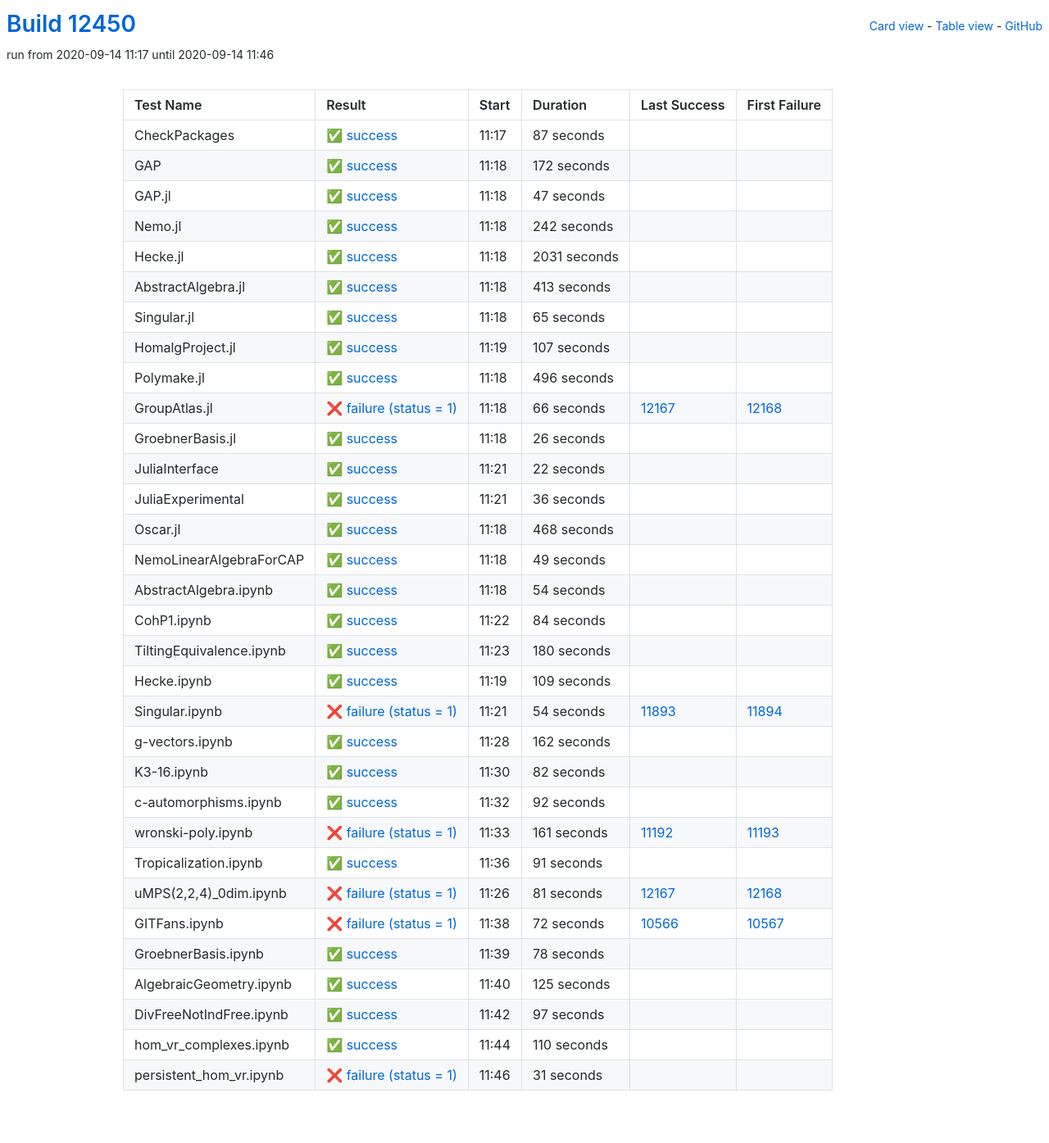
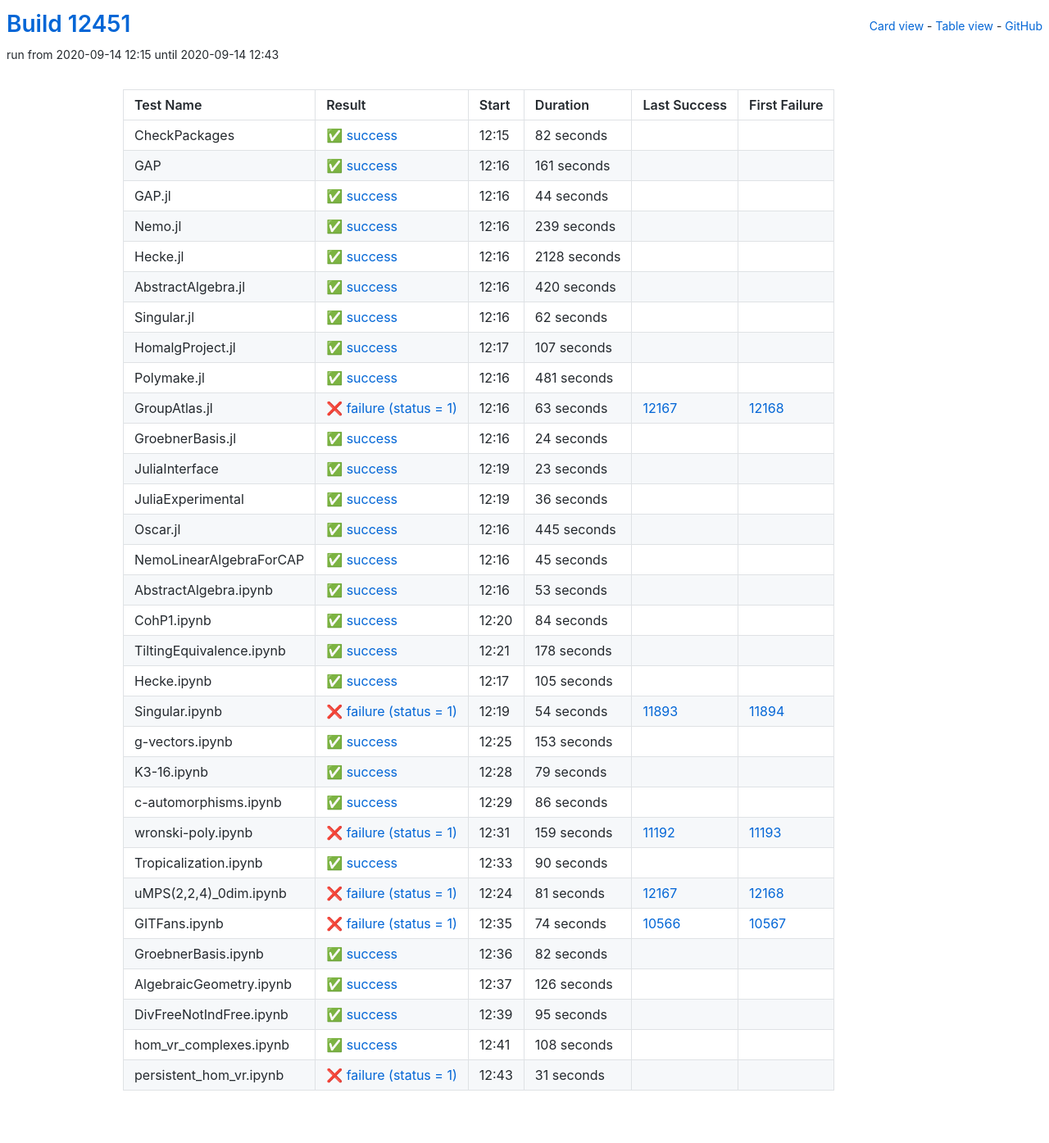
Before and after one commit to oscar-system/oscar-ci-status, a Jekyll site: the page built from table.html, in a window 1280 px wide. Shown: the whole page at 82% size. Built offline with Jekyll 4.4.1, drawn with Linux system fonts in a browser that asks for light colours.

Commit message:
Build #12451

```diff
--- a/_data/ci.yml
+++ b/_data/ci.yml
@@ -1,6 +1,6 @@
 ---
-build: 12450
-build_url: https://oscarci.mathematik.uni-kl.de/job/oscar/12450/
+build: 12451
+build_url: https://oscarci.mathematik.uni-kl.de/job/oscar/12451/
 job: oscar
 organization: oscar-system
 repo: oscar-ci-status
@@ -8,92 +8,92 @@
 tests:
 - name: CheckPackages
   id: checkpackages
-  log: https://oscarci.mathematik.uni-kl.de/job/oscar/12450/artifact/logs/build-12450/CheckPackages.log
-  start: 2020-09-14 11:17
+  log: https://oscarci.mathematik.uni-kl.de/job/oscar/12451/artifact/logs/build-12451/CheckPackages.log
+  start: 2020-09-14 12:15
   success: true
   exitcode: 0
   status: success
-  duration: 87
+  duration: 82
   last_success: false
   last_success_url:
   first_failure: false
   first_failure_url:
 - name: GAP
   id: gap
-  log: https://oscarci.mathematik.uni-kl.de/job/oscar/12450/artifact/logs/build-12450/GAP.log
-  start: 2020-09-14 11:18
+  log: https://oscarci.mathematik.uni-kl.de/job/oscar/12451/artifact/logs/build-12451/GAP.log
+  start: 2020-09-14 12:16
   success: true
   exitcode: 0
   status: success
-  duration: 172
+  duration: 161
   last_success: false
   last_success_url:
   first_failure: false
   first_failure_url:
 - name: GAP.jl
   id: gap-jl
-  log: https://oscarci.mathematik.uni-kl.de/job/oscar/12450/artifact/logs/build-12450/GAP.jl.log
-  start: 2020-09-14 11:18
+  log: https://oscarci.mathematik.uni-kl.de/job/oscar/12451/artifact/logs/build-12451/GAP.jl.log
+  start: 2020-09-14 12:16
   success: true
   exitcode: 0
   status: success
-  duration: 47
+  duration: 44
   last_success: false
   last_success_url:
   first_failure: false
   first_failure_url:
 - name: Nemo.jl
   id: nemo-jl
-  log: https://oscarci.mathematik.uni-kl.de/job/oscar/12450/artifact/logs/build-12450/Nemo.jl.log
-  start: 2020-09-14 11:18
+  log: https://oscarci.mathematik.uni-kl.de/job/oscar/12451/artifact/logs/build-12451/Nemo.jl.log
+  start: 2020-09-14 12:16
   success: true
   exitcode: 0
   status: success
-  duration: 242
+  duration: 239
   last_success: false
   last_success_url:
   first_failure: false
   first_failure_url:
 - name: Hecke.jl
   id: hecke-jl
-  log: https://oscarci.mathematik.uni-kl.de/job/oscar/12450/artifact/logs/build-12450/Hecke.jl.log
-  start: 2020-09-14 11:18
+  log: https://oscarci.mathematik.uni-kl.de/job/oscar/12451/artifact/logs/build-12451/Hecke.jl.log
+  start: 2020-09-14 12:16
   success: true
   exitcode: 0
   status: success
-  duration: 2031
+  duration: 2128
   last_success: false
   last_success_url:
   first_failure: false
   first_failure_url:
 - name: AbstractAlgebra.jl
   id: abstractalgebra-jl
-  log: https://oscarci.mathematik.uni-kl.de/job/oscar/12450/artifact/logs/build-12450/AbstractAlgebra.jl.log
-  start: 2020-09-14 11:18
+  log: https://oscarci.mathematik.uni-kl.de/job/oscar/12451/artifact/logs/build-12451/AbstractAlgebra.jl.log
+  start: 2020-09-14 12:16
   success: true
   exitcode: 0
   status: success
-  duration: 413
+  duration: 420
   last_success: false
   last_success_url:
   first_failure: false
   first_failure_url:
 - name: Singular.jl
   id: singular-jl
-  log: https://oscarci.mathematik.uni-kl.de/job/oscar/12450/artifact/logs/build-12450/Singular.jl.log
-  start: 2020-09-14 11:18
+  log: https://oscarci.mathematik.uni-kl.de/job/oscar/12451/artifact/logs/build-12451/Singular.jl.log
+  start: 2020-09-14 12:16
   success: true
   exitcode: 0
   status: success
-  duration: 65
+  duration: 62
   last_success: false
   last_success_url:
   first_failure: false
   first_failure_url:
 - name: HomalgProject.jl
   id: homalgproject-jl
-  log: https://oscarci.mathematik.uni-kl.de/job/oscar/12450/artifact/logs/build-12450/HomalgProject.jl.log
-  start: 2020-09-14 11:19
+  log: https://oscarci.mathematik.uni-kl.de/job/oscar/12451/artifact/logs/build-12451/HomalgProject.jl.log
+  start: 2020-09-14 12:17
   success: true
   exitcode: 0
   status: success
@@ -104,56 +104,56 @@
   first_failure_url:
 - name: Polymake.jl
   id: polymake-jl
-  log: https://oscarci.mathematik.uni-kl.de/job/oscar/12450/artifact/logs/build-12450/Polymake.jl.log
-  start: 2020-09-14 11:18
+  log: https://oscarci.mathematik.uni-kl.de/job/oscar/12451/artifact/logs/build-12451/Polymake.jl.log
+  start: 2020-09-14 12:16
   success: true
   exitcode: 0
   status: success
-  duration: 496
+  duration: 481
   last_success: false
   last_success_url:
   first_failure: false
   first_failure_url:
 - name: GroupAtlas.jl
   id: groupatlas-jl
-  log: https://oscarci.mathematik.uni-kl.de/job/oscar/12450/artifact/logs/build-12450/GroupAtlas.jl.log
-  start: 2020-09-14 11:18
+  log: https://oscarci.mathematik.uni-kl.de/job/oscar/12451/artifact/logs/build-12451/GroupAtlas.jl.log
+  start: 2020-09-14 12:16
   success: false
   exitcode: 1
   status: failure
-  duration: 66
+  duration: 63
   last_success: 12167
   last_success_url: https://oscarci.mathematik.uni-kl.de/job/oscar/12167/
   first_failure: 12168
   first_failure_url: https://oscarci.mathematik.uni-kl.de/job/oscar/12168/
 - name: GroebnerBasis.jl
   id: groebnerbasis-jl
-  log: https://oscarci.mathematik.uni-kl.de/job/oscar/12450/artifact/logs/build-12450/GroebnerBasis.jl.log
-  start: 2020-09-14 11:18
+  log: https://oscarci.mathematik.uni-kl.de/job/oscar/12451/artifact/logs/build-12451/GroebnerBasis.jl.log
+  start: 2020-09-14 12:16
   success: true
   exitcode: 0
   status: success
-  duration: 26
+  duration: 24
   last_success: false
   last_success_url:
   first_failure: false
   first_failure_url:
 - name: JuliaInterface
   id: juliainterface
-  log: https://oscarci.mathematik.uni-kl.de/job/oscar/12450/artifact/logs/build-12450/JuliaInterface.log
-  start: 2020-09-14 11:21
+  log: https://oscarci.mathematik.uni-kl.de/job/oscar/12451/artifact/logs/build-12451/JuliaInterface.log
+  start: 2020-09-14 12:19
   success: true
   exitcode: 0
   status: success
-  duration: 22
+  duration: 23
   last_success: false
   last_success_url:
   first_failure: false
   first_failure_url:
 - name: JuliaExperimental
   id: juliaexperimental
-  log: https://oscarci.mathematik.uni-kl.de/job/oscar/12450/artifact/logs/build-12450/JuliaExperimental.log
-  start: 2020-09-14 11:21
+  log: https://oscarci.mathematik.uni-kl.de/job/oscar/12451/artifact/logs/build-12451/JuliaExperimental.log
+  start: 2020-09-14 12:19
   success: true
   exitcode: 0
   status: success
@@ -164,44 +164,44 @@
   first_failure_url:
 - name: Oscar.jl
   id: oscar-jl
-  log: https://oscarci.mathematik.uni-kl.de/job/oscar/12450/artifact/logs/build-12450/Oscar.jl.log
-  start: 2020-09-14 11:18
+  log: https://oscarci.mathematik.uni-kl.de/job/oscar/12451/artifact/logs/build-12451/Oscar.jl.log
+  start: 2020-09-14 12:16
   success: true
   exitcode: 0
   status: success
-  duration: 468
+  duration: 445
   last_success: false
   last_success_url:
   first_failure: false
   first_failure_url:
 - name: NemoLinearAlgebraForCAP
   id: nemolinearalgebraforcap
-  log: https://oscarci.mathematik.uni-kl.de/job/oscar/12450/artifact/logs/build-12450/NemoLinearAlgebraForCAP.log
-  start: 2020-09-14 11:18
+  log: https://oscarci.mathematik.uni-kl.de/job/oscar/12451/artifact/logs/build-12451/NemoLinearAlgebraForCAP.log
+  start: 2020-09-14 12:16
   success: true
   exitcode: 0
   status: success
-  duration: 49
+  duration: 45
   last_success: false
   last_success_url:
   first_failure: false
   first_failure_url:
 - name: AbstractAlgebra.ipynb
   id: abstractalgebra-ipynb
-  log: https://oscarci.mathematik.uni-kl.de/job/oscar/12450/artifact/logs/build-12450/AbstractAlgebra.ipynb.log
-  start: 2020-09-14 11:18
+  log: https://oscarci.mathematik.uni-kl.de/job/oscar/12451/artifact/logs/build-12451/AbstractAlgebra.ipynb.log
+  start: 2020-09-14 12:16
   success: true
   exitcode: 0
   status: success
-  duration: 54
+  duration: 53
   last_success: false
   last_success_url:
   first_failure: false
   first_failure_url:
 - name: CohP1.ipynb
   id: cohp1-ipynb
-  log: https://oscarci.mathematik.uni-kl.de/job/oscar/12450/artifact/logs/build-12450/CohP1.ipynb.log
-  start: 2020-09-14 11:22
+  log: https://oscarci.mathematik.uni-kl.de/job/oscar/12451/artifact/logs/build-12451/CohP1.ipynb.log
+  start: 2020-09-14 12:20
   success: true
   exitcode: 0
   status: success
@@ -212,32 +212,32 @@
   first_failure_url:
 - name: TiltingEquivalence.ipynb
   id: tiltingequivalence-ipynb
-  log: https://oscarci.mathematik.uni-kl.de/job/oscar/12450/artifact/logs/build-12450/TiltingEquivalence.ipynb.log
-  start: 2020-09-14 11:23
+  log: https://oscarci.mathematik.uni-kl.de/job/oscar/12451/artifact/logs/build-12451/TiltingEquivalence.ipynb.log
+  start: 2020-09-14 12:21
   success: true
   exitcode: 0
   status: success
-  duration: 180
+  duration: 178
   last_success: false
   last_success_url:
   first_failure: false
   first_failure_url:
 - name: Hecke.ipynb
   id: hecke-ipynb
-  log: https://oscarci.mathematik.uni-kl.de/job/oscar/12450/artifact/logs/build-12450/Hecke.ipynb.log
-  start: 2020-09-14 11:19
+  log: https://oscarci.mathematik.uni-kl.de/job/oscar/12451/artifact/logs/build-12451/Hecke.ipynb.log
+  start: 2020-09-14 12:17
   success: true
   exitcode: 0
   status: success
-  duration: 109
+  duration: 105
   last_success: false
   last_success_url:
   first_failure: false
   first_failure_url:
 - name: Singular.ipynb
   id: singular-ipynb
-  log: https://oscarci.mathematik.uni-kl.de/job/oscar/12450/artifact/logs/build-12450/Singular.ipynb.log
-  start: 2020-09-14 11:21
+  log: https://oscarci.mathematik.uni-kl.de/job/oscar/12451/artifact/logs/build-12451/Singular.ipynb.log
+  start: 2020-09-14 12:19
   success: false
   exitcode: 1
   status: failure
@@ -248,68 +248,68 @@
   first_failure_url: https://oscarci.mathematik.uni-kl.de/job/oscar/11894/
 - name: g-vectors.ipynb
   id: g-vectors-ipynb
-  log: https://oscarci.mathematik.uni-kl.de/job/oscar/12450/artifact/logs/build-12450/g-vectors.ipynb.log
-  start: 2020-09-14 11:28
+  log: https://oscarci.mathematik.uni-kl.de/job/oscar/12451/artifact/logs/build-12451/g-vectors.ipynb.log
+  start: 2020-09-14 12:25
   success: true
   exitcode: 0
   status: success
-  duration: 162
+  duration: 153
   last_success: false
   last_success_url:
   first_failure: false
   first_failure_url:
 - name: K3-16.ipynb
   id: k3-16-ipynb
-  log: https://oscarci.mathematik.uni-kl.de/job/oscar/12450/artifact/logs/build-12450/K3-16.ipynb.log
-  start: 2020-09-14 11:30
+  log: https://oscarci.mathematik.uni-kl.de/job/oscar/12451/artifact/logs/build-12451/K3-16.ipynb.log
+  start: 2020-09-14 12:28
   success: true
   exitcode: 0
   status: success
-  duration: 82
+  duration: 79
   last_success: false
   last_success_url:
   first_failure: false
   first_failure_url:
 - name: c-automorphisms.ipynb
   id: c-automorphisms-ipynb
-  log: https://oscarci.mathematik.uni-kl.de/job/oscar/12450/artifact/logs/build-12450/c-automorphisms.ipynb.log
-  start: 2020-09-14 11:32
+  log: https://oscarci.mathematik.uni-kl.de/job/oscar/12451/artifact/logs/build-12451/c-automorphisms.ipynb.log
+  start: 2020-09-14 12:29
   success: true
   exitcode: 0
   status: success
-  duration: 92
+  duration: 86
   last_success: false
   last_success_url:
   first_failure: false
   first_failure_url:
 - name: wronski-poly.ipynb
   id: wronski-poly-ipynb
-  log: https://oscarci.mathematik.uni-kl.de/job/oscar/12450/artifact/logs/build-12450/wronski-poly.ipynb.log
-  start: 2020-09-14 11:33
+  log: https://oscarci.mathematik.uni-kl.de/job/oscar/12451/artifact/logs/build-12451/wronski-poly.ipynb.log
+  start: 2020-09-14 12:31
   success: false
   exitcode: 1
   status: failure
-  duration: 161
+  duration: 159
   last_success: 11192
   last_success_url: https://oscarci.mathematik.uni-kl.de/job/oscar/11192/
   first_failure: 11193
   first_failure_url: https://oscarci.mathematik.uni-kl.de/job/oscar/11193/
 - name: Tropicalization.ipynb
   id: tropicalization-ipynb
-  log: https://oscarci.mathematik.uni-kl.de/job/oscar/12450/artifact/logs/build-12450/Tropicalization.ipynb.log
-  start: 2020-09-14 11:36
+  log: https://oscarci.mathematik.uni-kl.de/job/oscar/12451/artifact/logs/build-12451/Tropicalization.ipynb.log
+  start: 2020-09-14 12:33
   success: true
   exitcode: 0
   status: success
-  duration: 91
+  duration: 90
   last_success: false
   last_success_url:
   first_failure: false
   first_failure_url:
 - name: uMPS(2,2,4)_0dim.ipynb
   id: umps-2-2-4-0dim-ipynb
-  log: https://oscarci.mathematik.uni-kl.de/job/oscar/12450/artifact/logs/build-12450/uMPS-2-2-4-_0dim.ipynb.log
-  start: 2020-09-14 11:26
+  log: https://oscarci.mathematik.uni-kl.de/job/oscar/12451/artifact/logs/build-12451/uMPS-2-2-4-_0dim.ipynb.log
+  start: 2020-09-14 12:24
   success: false
   exitcode: 1
   status: failure
@@ -320,68 +320,68 @@
   first_failure_url: https://oscarci.mathematik.uni-kl.de/job/oscar/12168/
 - name: GITFans.ipynb
   id: gitfans-ipynb
-  log: https://oscarci.mathematik.uni-kl.de/job/oscar/12450/artifact/logs/build-12450/GITFans.ipynb.log
-  start: 2020-09-14 11:38
+  log: https://oscarci.mathematik.uni-kl.de/job/oscar/12451/artifact/logs/build-12451/GITFans.ipynb.log
+  start: 2020-09-14 12:35
   success: false
   exitcode: 1
   status: failure
-  duration: 72
+  duration: 74
   last_success: 10566
   last_success_url: https://oscarci.mathematik.uni-kl.de/job/oscar/10566/
   first_failure: 10567
   first_failure_url: https://oscarci.mathematik.uni-kl.de/job/oscar/10567/
 - name: GroebnerBasis.ipynb
   id: groebnerbasis-ipynb
-  log: https://oscarci.mathematik.uni-kl.de/job/oscar/12450/artifact/logs/build-12450/GroebnerBasis.ipynb.log
-  start: 2020-09-14 11:39
+  log: https://oscarci.mathematik.uni-kl.de/job/oscar/12451/artifact/logs/build-12451/GroebnerBasis.ipynb.log
+  start: 2020-09-14 12:36
   success: true
   exitcode: 0
   status: success
-  duration: 78
+  duration: 82
   last_success: false
   last_success_url:
   first_failure: false
   first_failure_url:
 - name: AlgebraicGeometry.ipynb
   id: algebraicgeometry-ipynb
-  log: https://oscarci.mathematik.uni-kl.de/job/oscar/12450/artifact/logs/build-12450/AlgebraicGeometry.ipynb.log
-  start: 2020-09-14 11:40
+  log: https://oscarci.mathematik.uni-kl.de/job/oscar/12451/artifact/logs/build-12451/AlgebraicGeometry.ipynb.log
+  start: 2020-09-14 12:37
   success: true
   exitcode: 0
   status: success
-  duration: 125
+  duration: 126
   last_success: false
   last_success_url:
   first_failure: false
   first_failure_url:
 - name: DivFreeNotIndFree.ipynb
   id: divfreenotindfree-ipynb
-  log: https://oscarci.mathematik.uni-kl.de/job/oscar/12450/artifact/logs/build-12450/DivFreeNotIndFree.ipynb.log
-  start: 2020-09-14 11:42
+  log: https://oscarci.mathematik.uni-kl.de/job/oscar/12451/artifact/logs/build-12451/DivFreeNotIndFree.ipynb.log
+  start: 2020-09-14 12:39
   success: true
   exitcode: 0
   status: success
-  duration: 97
+  duration: 95
   last_success: false
   last_success_url:
   first_failure: false
   first_failure_url:
 - name: hom_vr_complexes.ipynb
   id: hom-vr-complexes-ipynb
-  log: https://oscarci.mathematik.uni-kl.de/job/oscar/12450/artifact/logs/build-12450/hom_vr_complexes.ipynb.log
-  start: 2020-09-14 11:44
+  log: https://oscarci.mathematik.uni-kl.de/job/oscar/12451/artifact/logs/build-12451/hom_vr_complexes.ipynb.log
+  start: 2020-09-14 12:41
   success: true
   exitcode: 0
   status: success
-  duration: 110
+  duration: 108
   last_success: false
   last_success_url:
   first_failure: false
   first_failure_url:
 - name: persistent_hom_vr.ipynb
   id: persistent-hom-vr-ipynb
-  log: https://oscarci.mathematik.uni-kl.de/job/oscar/12450/artifact/logs/build-12450/persistent_hom_vr.ipynb.log
-  start: 2020-09-14 11:46
+  log: https://oscarci.mathematik.uni-kl.de/job/oscar/12451/artifact/logs/build-12451/persistent_hom_vr.ipynb.log
+  start: 2020-09-14 12:43
   success: false
   exitcode: 1
   status: failure
```
Also changed, not shown: README.md.
